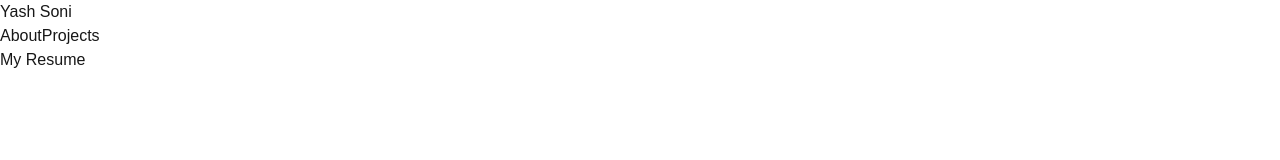
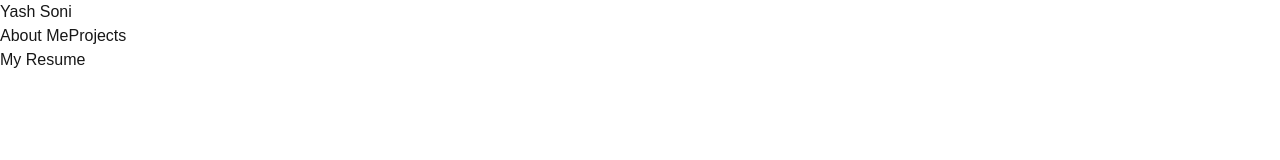
Before and after one commit to Yash-Soni/my-portfolio, a Next.js app: page / in a window 1280 px wide. Shown: the top 160 px of the page. Built offline with nearby package versions, Linux system fonts and the light colour scheme.

Commit message:
nav text fix

```diff
--- a/src/app/components/Navbar.tsx
+++ b/src/app/components/Navbar.tsx
@@ -39,7 +39,7 @@ export default function Navbar() {
           {/* Desktop menu */}
           <div className="hidden md:flex items-center gap-6">
             <Link href="/about" className="hover:text-gray-600 dark:hover:text-gray-300 transition-colors duration-200">
-              About
+              About Me
             </Link>
             <Link href="/projects" className="hover:text-gray-600 dark:hover:text-gray-300 transition-colors duration-200">
               Projects
@@ -66,7 +66,7 @@ export default function Navbar() {
                   className="hover:text-gray-600 dark:hover:text-gray-300 transition-colors duration-200"
                   onClick={() => setIsMenuOpen(false)}
                 >
-                  About
+                  About Me
                 </Link>
                 <Link
                   href="/projects"
```
